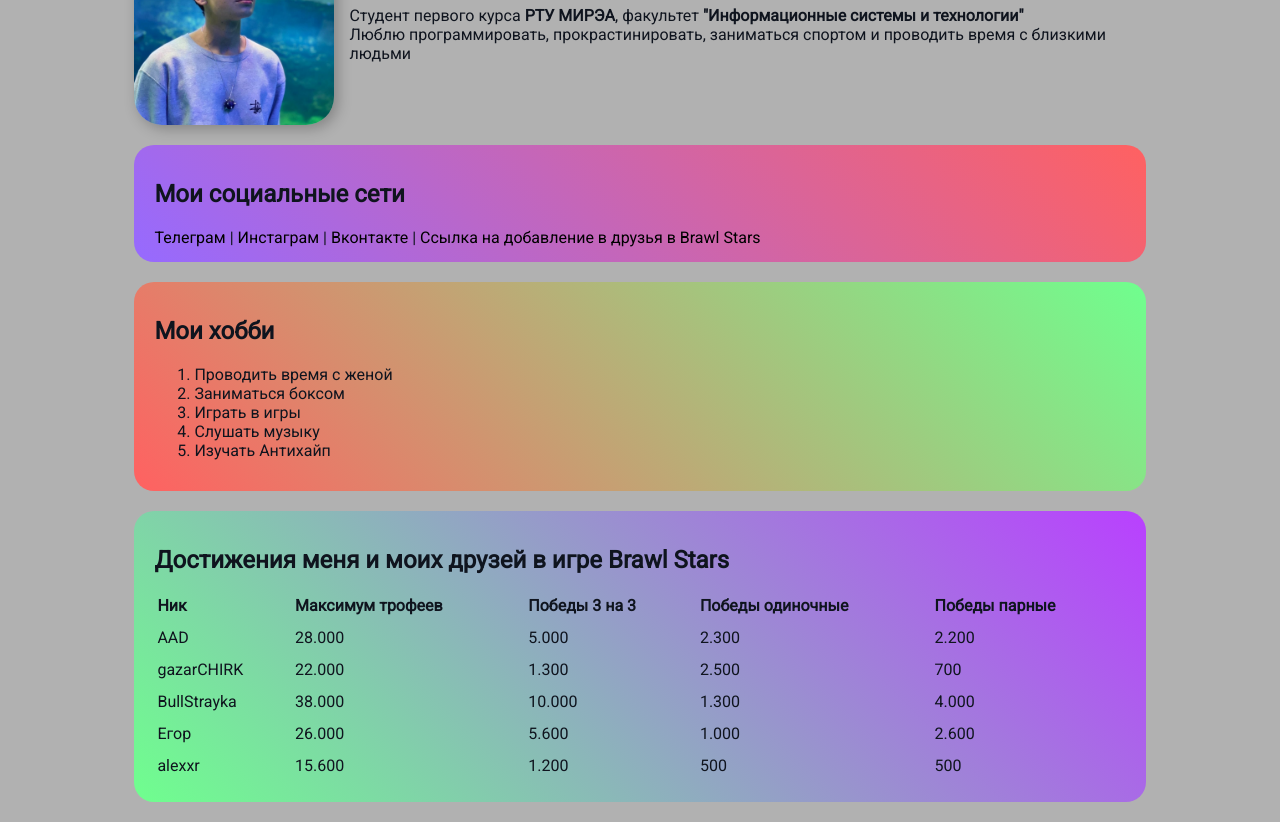
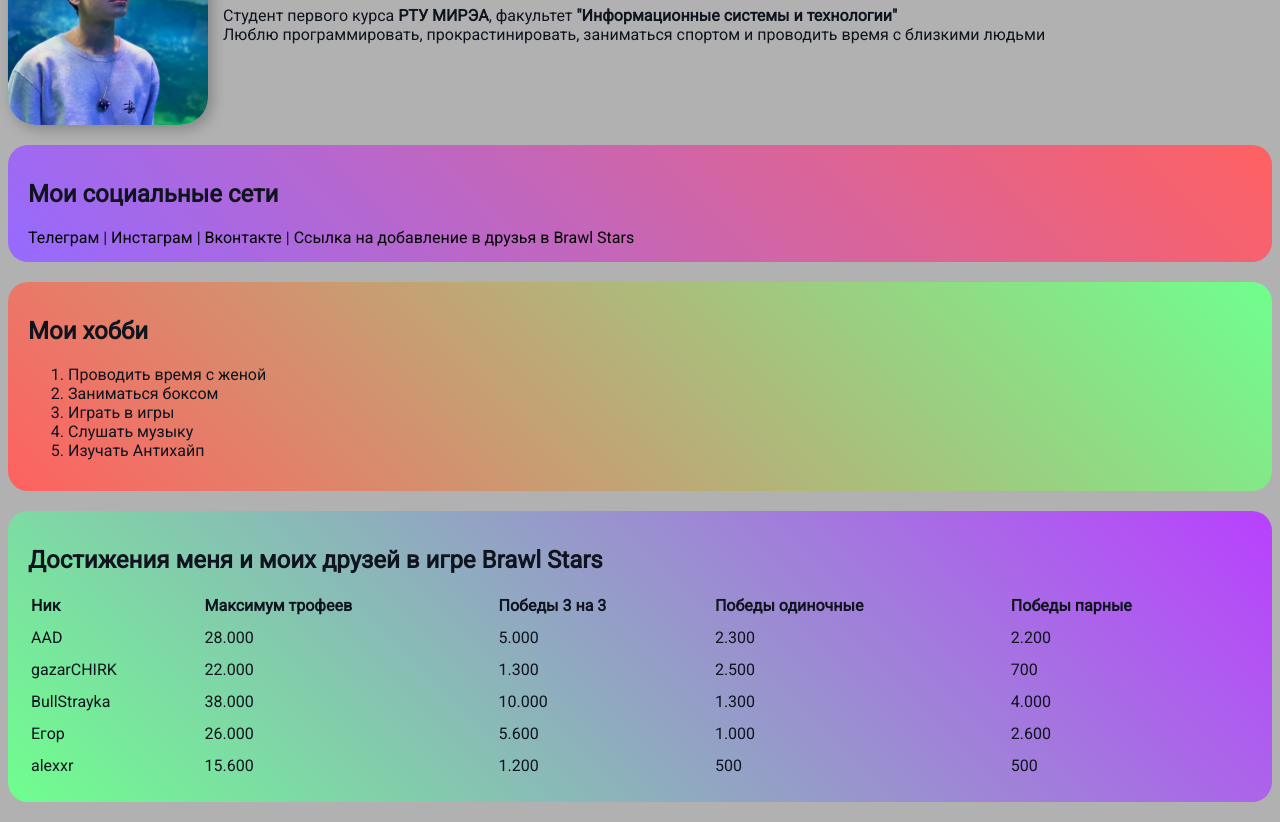
Before and after one commit to artAndDmi/css_cv, a plain HTML site: page index.html in a window 1280 px wide. Shown: the part 83-905 px from the top of the page. Drawn offline with Linux system fonts and the light colour scheme.

Commit message:
Add files via upload

```diff
--- a/styles.css
+++ b/styles.css
@@ -23,7 +23,7 @@ a:visited{
 }
 
 .container{
-    max-width: 80%;
+    max-width: 100%;
     margin: auto;
 }
 
```
